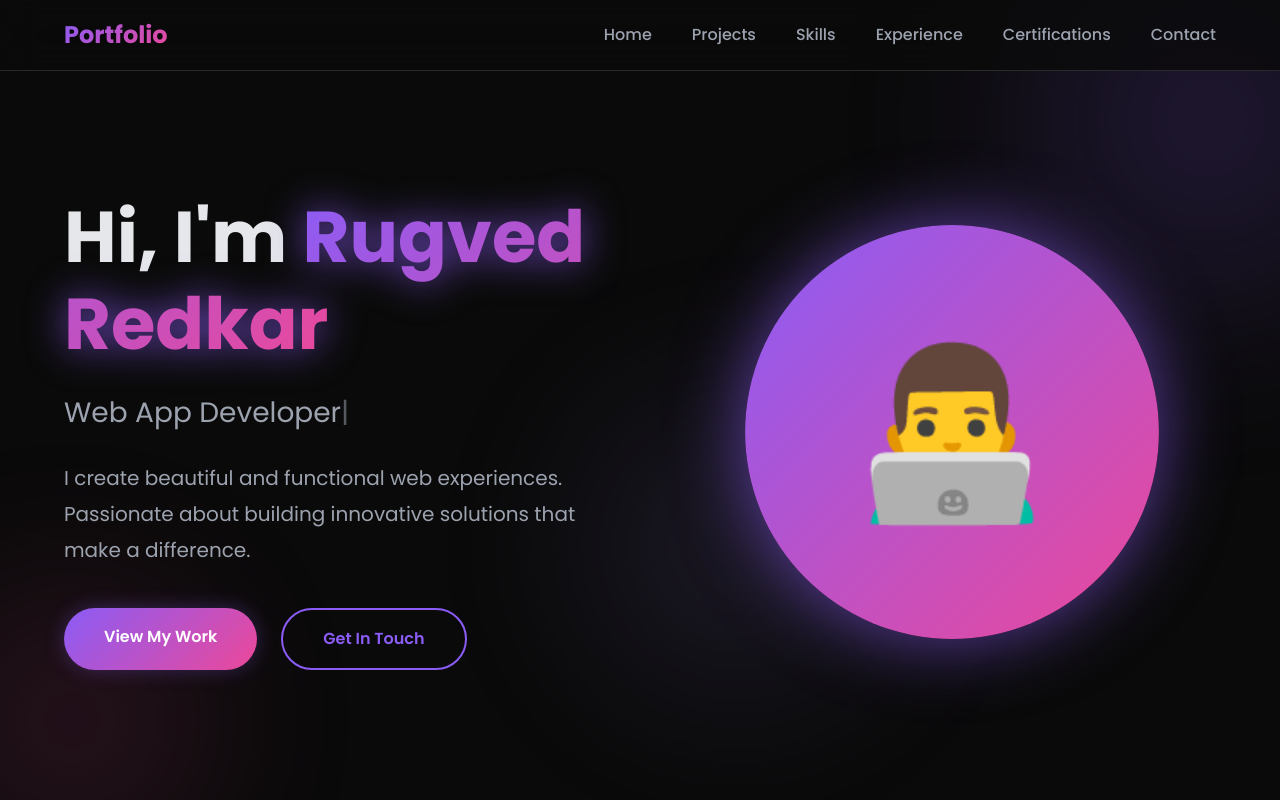
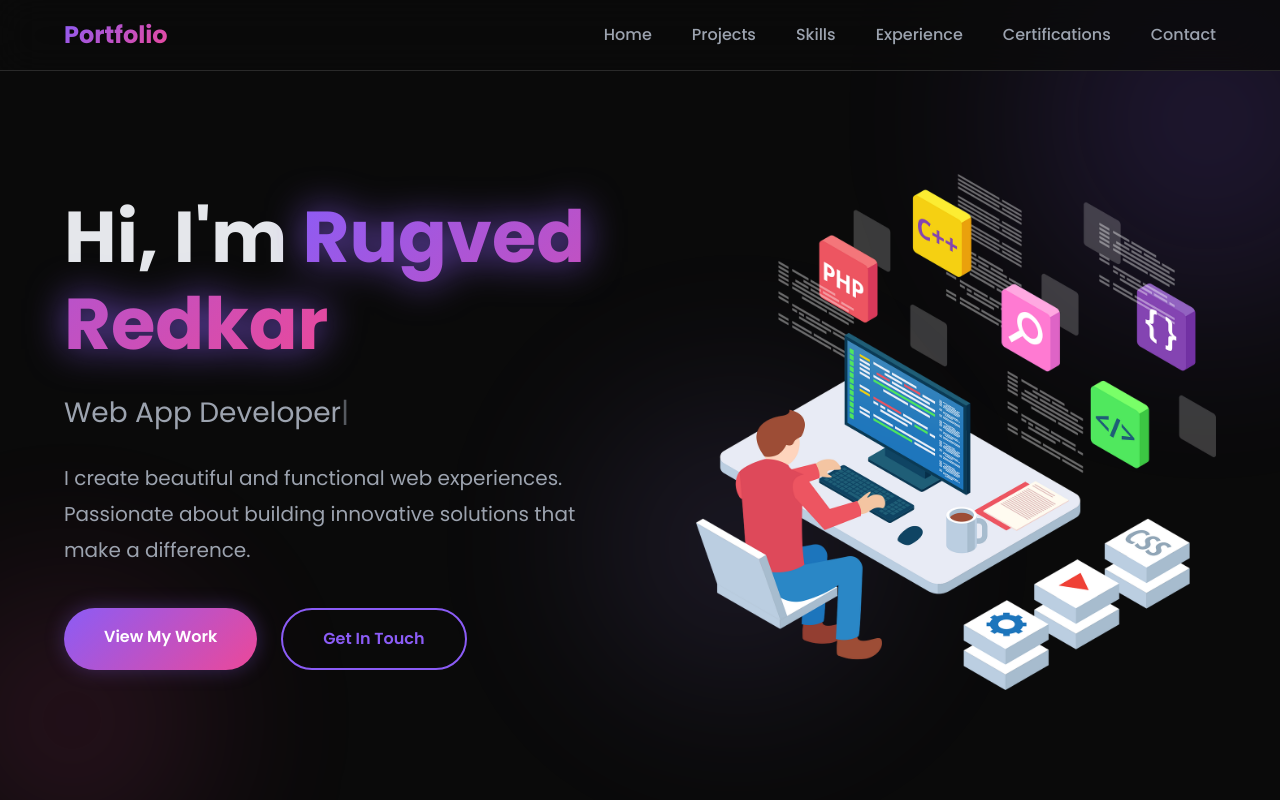
Before and after one commit to rugvedredkar/react-portfolio, a React (Vite) app: page / in a window 1280 px wide. Shown: the top 800 px of the page. Built offline with nearby package versions, Linux system fonts and the light colour scheme.

Commit message:
Style fixes: hero image

```diff
--- a/src/App.css
+++ b/src/App.css
@@ -311,11 +311,15 @@ html {
 }
 
 .hero-image {
-  flex: 1;
-  display: flex;
-  justify-content: center;
-  align-items: center;
-  animation: fadeInRight 1s ease-out;
+  display:flex;
+  align-items:center;
+  justify-content:center;
+}
+.hero-img {
+  width: 100%;
+  max-width: 520px;
+  height: auto;
+  border-radius: 16px;
 }
 
 @keyframes fadeInRight {
--- a/src/App.jsx
+++ b/src/App.jsx
@@ -1,6 +1,8 @@
 import { useState, useEffect } from 'react';
 import './App.css';
 import Typed from "typed.js";
+import hero from './assets/hero.png';
+
 
 function App() {
   const [formData, setFormData] = useState({
@@ -109,8 +111,9 @@ function App() {
   </div>
 
   <div className="hero-image">
-    <div className="image-placeholder">👨‍💻</div>
-  </div>
+  <img src={hero} alt="Developer at desk" className="hero-img" />
+</div>
+
 </section>
 
 
```
Also changed, not shown: src/assets/hero.png (added).
